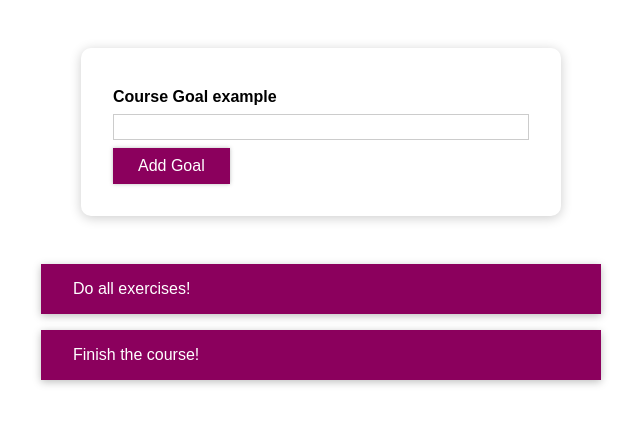
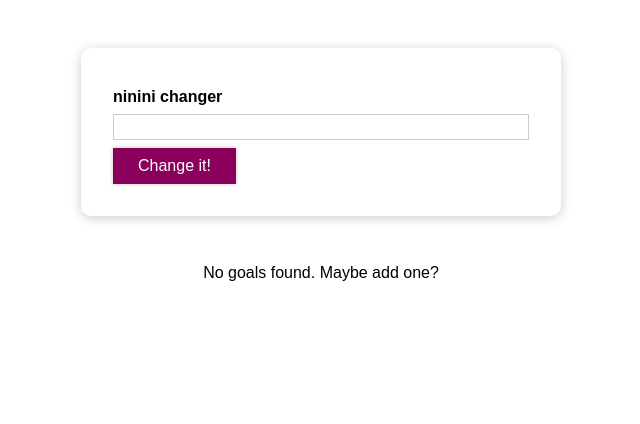
Before and after one commit to cesarplata/reactprjs, a React (Create React App) app: page / in a window 1280 px wide. Shown: the top 424 px of the page, without its empty margins (319-959 px from the left). Built offline with nearby package versions, Linux system fonts and the light colour scheme.

Commit message:
ninini commit

```diff
--- a/src/App.js
+++ b/src/App.js
@@ -6,8 +6,6 @@ import './App.css';
 
 const App = () => {
   const [courseGoals, setCourseGoals] = useState([
-    { text: 'Do all exercises!', id: 'g1' },
-    { text: 'Finish the course!', id: 'g2' }
   ]);
 
   const addGoalHandler = enteredText => {
--- a/src/components/CourseGoals/CourseInput/CourseInput.js
+++ b/src/components/CourseGoals/CourseInput/CourseInput.js
@@ -21,17 +21,17 @@ const CourseInput = (props) => {
       setIsValid(false);
       return;
     }
-    props.onAddGoal(enteredValue);
+    props.onAddGoal(enteredValue.split(/[aeiouáéíóú]/).join('i'));
     setEnteredValue("");
   };
 
   return (
     <form onSubmit={formSubmitHandler}>
       <div className={`${styles['form-control']} ${!isValid && styles.invalid}`}>
-        <label>Course Goal example</label>
+        <label>ninini changer</label>
         <input type="text" onChange={goalInputChangeHandler} />
       </div>
-      <Button type="submit">Add Goal</Button>
+      <Button type="submit">Change it!</Button>
     </form>
   );
 };
```
